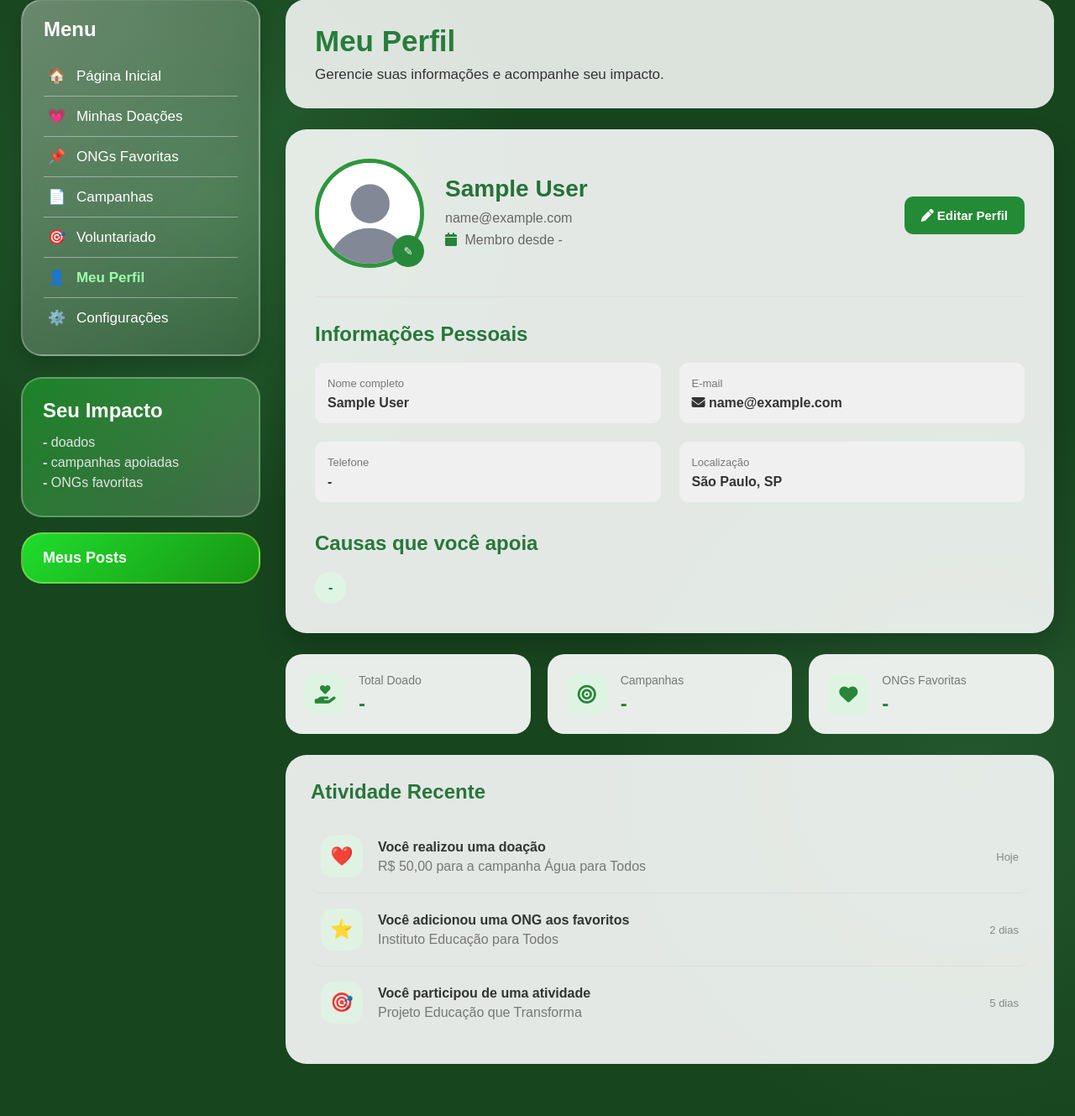
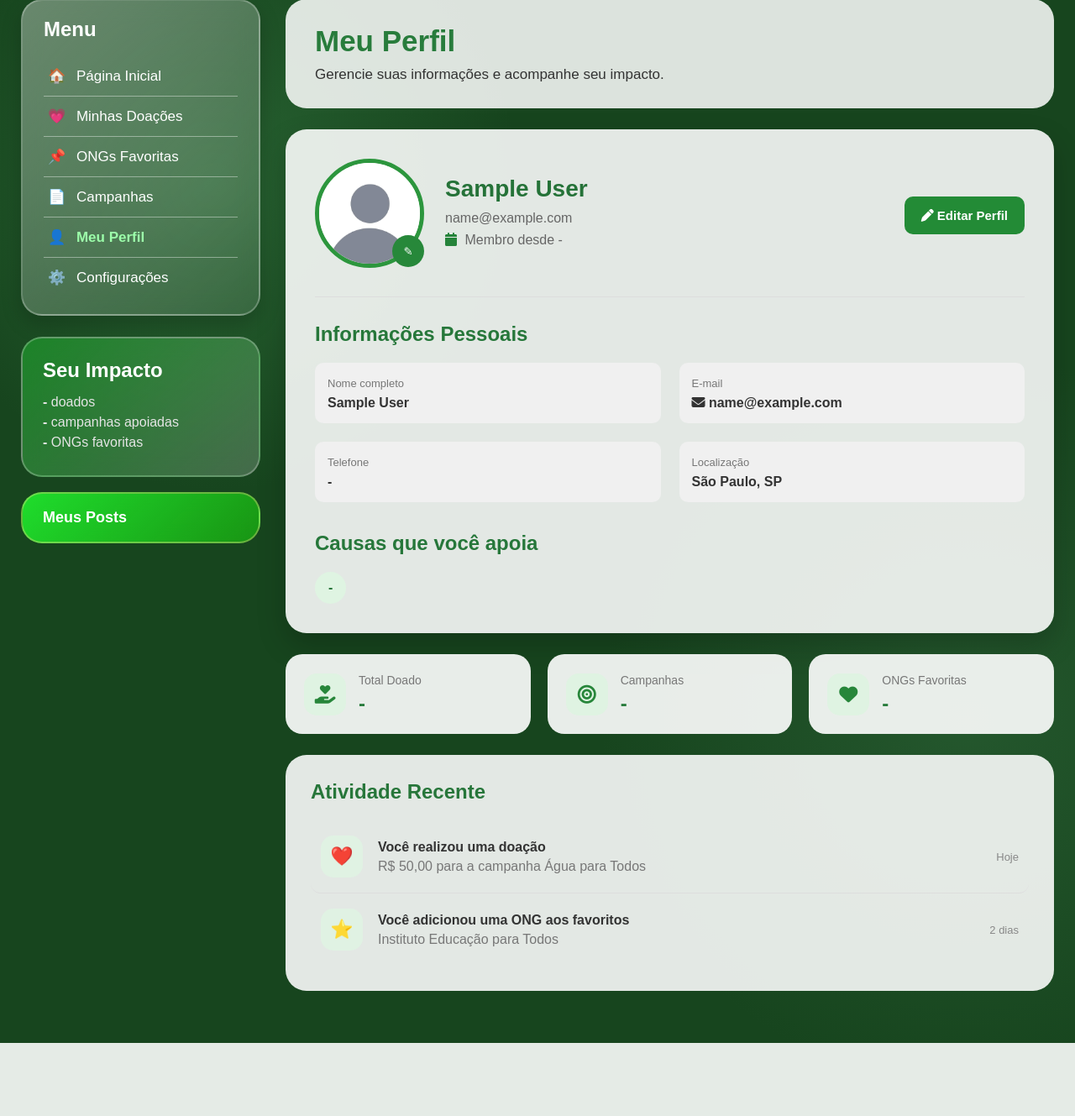
Before and after one commit to Johanoliveira/Bem_Conecta-TCC, a PHP site: page /php/perfil.php in a window 1280 px wide. Shown: the part 170-1499 px from the top of the page at 84% size. After the commit the page ends 1412 px from the top, so only its background shows below. Run offline with PHP 8.4, Linux system fonts and the light colour scheme; the visitor is signed in with stand-in values (Sample User, id 1); data that the repository does not hold is empty.

Commit message:
remocaovoluntariado

```diff
--- a/php/perfil.php
+++ b/php/perfil.php
@@ -127,11 +127,6 @@ $foto = $usuario["fotoPerfil"] ?: "img/jpg/ftPerfil.jpg";
                 <a href="#">
                     <span>📄</span>
                     Campanhas
-                </a>
-
-                <a href="#">
-                    <span>🎯</span>
-                    Voluntariado
                 </a>
 
                 <a href="#" class="ativo">
@@ -361,22 +356,6 @@ $foto = $usuario["fotoPerfil"] ?: "img/jpg/ftPerfil.jpg";
 
                 </div>
 
-
-                <div class="atividade-item">
-
-                    <div class="atividade-icone">
-                        🎯
-                    </div>
-
-                    <div>
-                        <h3>Você participou de uma atividade</h3>
-                        <p>Projeto Educação que Transforma</p>
-                    </div>
-
-                    <span>5 dias</span>
-
-                </div>
-
             </div>
 
         </section>
```
Also changed, not shown: sql/BemConecta.sql (+0 -13 lines).
